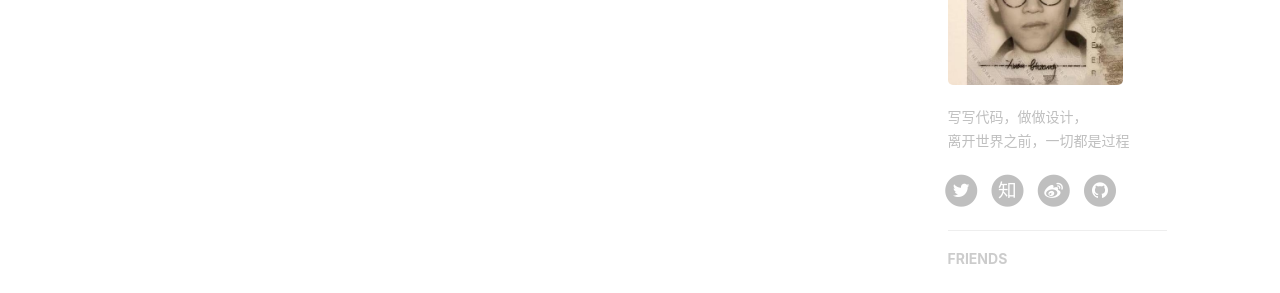
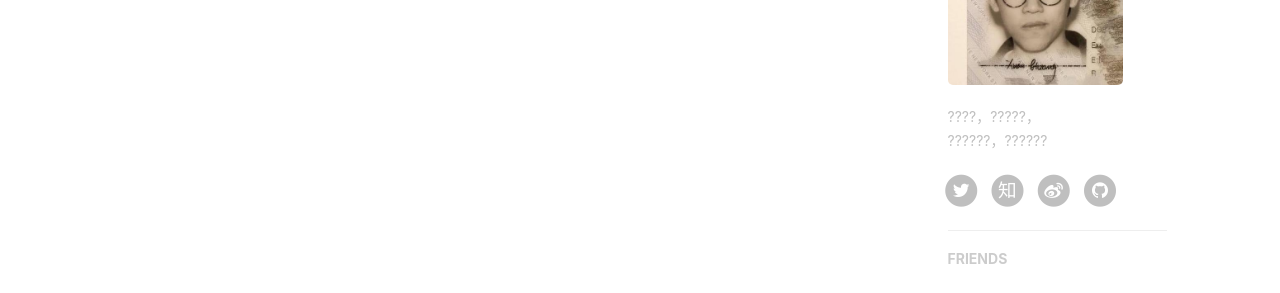
Before and after one commit to jine9529/jine9529.github.io, a Jekyll site: the page built from index.html, in a window 1280 px wide. Shown: the part 674-967 px from the top of the page. Built offline with Jekyll 4.4.1, drawn with Linux system fonts in a browser that asks for light colours; nearby versions of some CDN libraries; the list of posts is cut into pages by our own code; comment, search, counter and statistics services are not loaded.

Commit message:
Update _config.yml

```diff
--- a/_config.yml
+++ b/_config.yml
@@ -72,7 +72,7 @@ ga_domain: huangxuan.me
 
 # Sidebar settings
 sidebar: true                           # whether or not using Sidebar.
-sidebar-about-description: "写写代码，做做设计，<br>离开世界之前，一切都是过程"
+sidebar-about-description: "????，?????，<br>??????，??????"
 sidebar-avatar: /img/avatar-hux-ny.jpg      # use absolute URL, seeing it's used in both `/` and `/about/`
 
 
```
